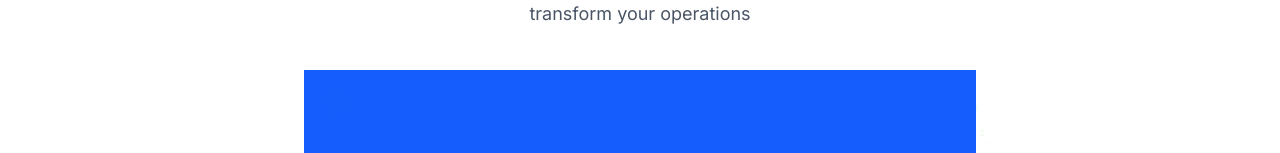
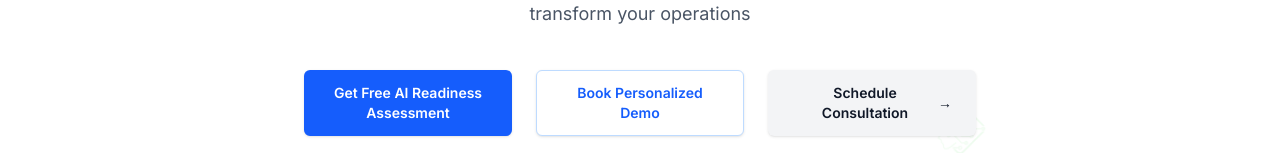
Before and after one commit to manizvlabs/xerogapai-web, a Next.js app: page / in a window 1280 px wide. Shown: the part 647-800 px from the top of the page. Built offline with nearby package versions, Linux system fonts and the light colour scheme; no server answers.

Commit message:
fixed Book Personlized demo CTA in the hero banner only, one more place same button fix not done

```diff
--- a/src/components/HomePage.tsx
+++ b/src/components/HomePage.tsx
@@ -3,7 +3,6 @@
 import Link from 'next/link';
 import { useRegion } from '@/contexts/RegionContext';
 import Logo from './Logo';
-import { CTASection } from './cta';
 import { globalHomepageContent } from '@/regions/global/homepage';
 import { indianHomepageContent } from '@/regions/indian/homepage';
 
@@ -54,23 +53,25 @@ export default function HomePage() {
             )}
 
             {/* Quick Implementation CTA Section */}
-            <div className="mt-10">
-              <CTASection
-                title="Quick Implementation"
-                description="Deploy in days, not months with our expert team"
-                variant="blue"
-                primaryButton={{
-                  text: "Get Free AI Readiness Assessment",
-                  href: "/assessment",
-                  ctaType: "assessment"
-                }}
-                secondaryButton={{
-                  text: "Book Personalized Demo",
-                  href: "/demo",
-                  ctaType: "demo"
-                }}
-                section="hero"
-              />
+            <div className="mt-10 grid grid-cols-1 sm:grid-cols-3 gap-6">
+              <Link
+                href="/assessment"
+                className="flex items-center justify-center rounded-md bg-blue-600 px-6 py-3 text-sm font-semibold text-white shadow-sm hover:bg-blue-700 focus-visible:outline focus-visible:outline-2 focus-visible:outline-offset-2 focus-visible:outline-blue-600 transition-colors"
+              >
+                Get Free AI Readiness Assessment
+              </Link>
+              <Link
+                href="/demo"
+                className="flex items-center justify-center rounded-md bg-white px-6 py-3 text-sm font-semibold text-blue-600 border border-blue-200 shadow-sm hover:bg-blue-50 focus-visible:outline focus-visible:outline-2 focus-visible:outline-offset-2 focus-visible:outline-blue-600 transition-colors"
+              >
+                Book Personalized Demo
+              </Link>
+              <Link
+                href="/consultation"
+                className="flex items-center justify-center rounded-md bg-gray-100 px-6 py-3 text-sm font-semibold text-gray-900 shadow-sm hover:bg-gray-200 focus-visible:outline focus-visible:outline-2 focus-visible:outline-offset-2 focus-visible:outline-gray-600 transition-colors"
+              >
+                Schedule Consultation <span aria-hidden="true">→</span>
+              </Link>
             </div>
 
           </div>
```
